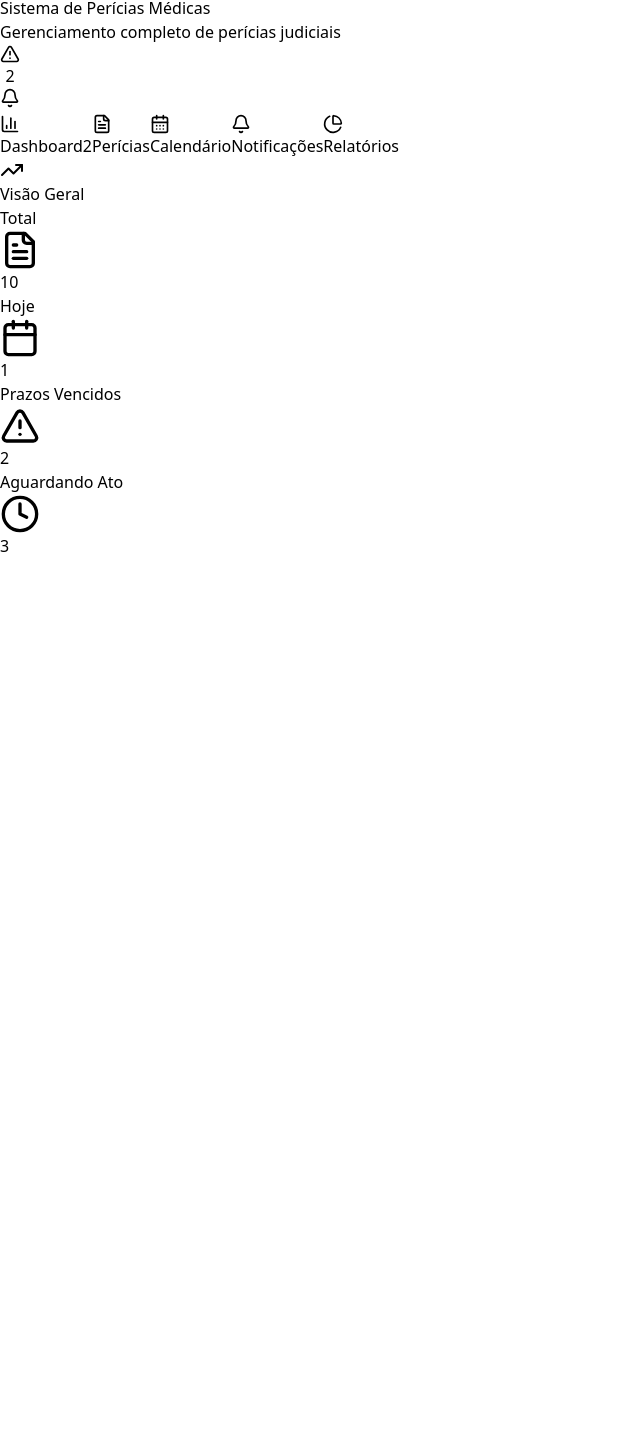
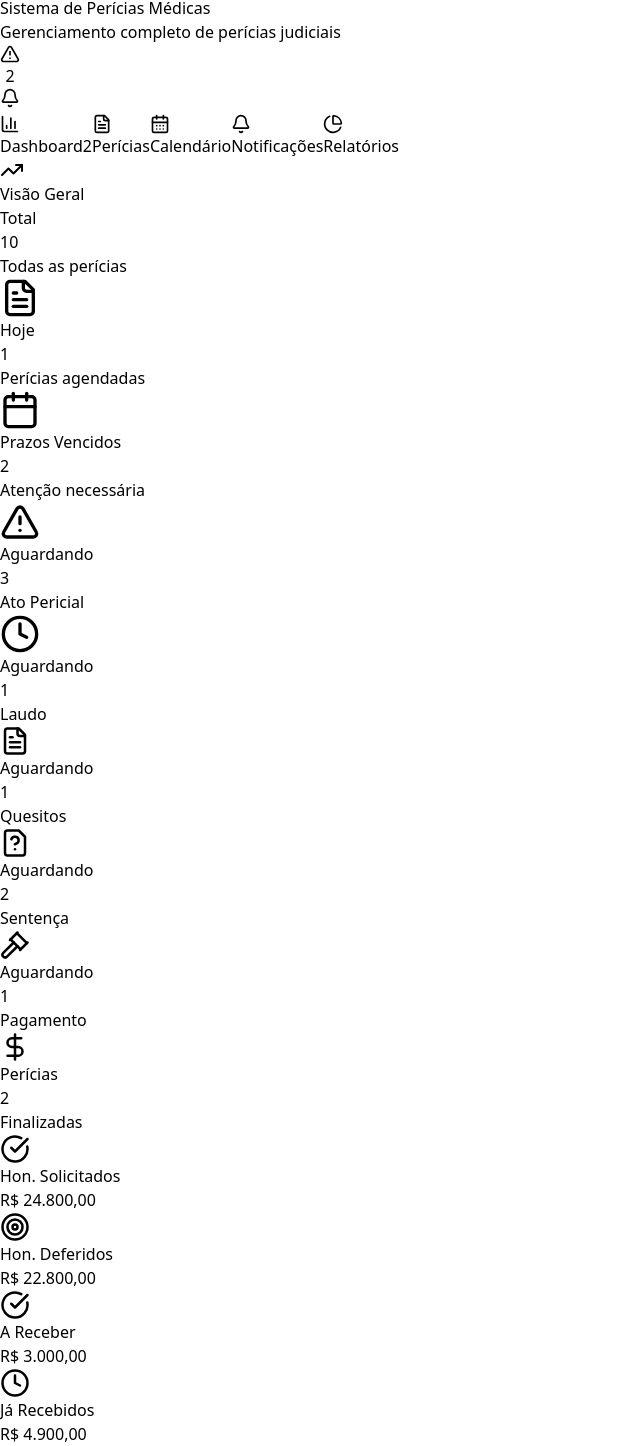
Before and after one commit to luizmasella/CM, a React (Vite) app: page / in a window 1280 px wide. Shown: the part 40-1486 px from the top of the page, without its empty margins (0-640 px from the left). Before the commit the page ends 800 px from the top, so only its background shows below. Built offline with nearby package versions, Linux system fonts and the light colour scheme.

Commit message:
Update Dashboard.tsx

```diff
--- a/src/components/Dashboard.tsx
+++ b/src/components/Dashboard.tsx
@@ -1,4 +1,5 @@
-// FILE: src/components/Dashboard.tsx
+// FILE: src/components/Dashboard.tsx (VERSÃO COMPLETA E CORRIGIDA)
+
 import React from 'react';
 import { usePericias } from '../context/PericiasContext';
 import { useUI } from '../context/UIContext';
@@ -9,21 +10,52 @@ export default function Dashboard() {
     const { setActiveTab } = useUI();
 
     const handleCardClick = (filterType: string, value: string | null) => {
-        // Futuramente, esta lógica de filtro também irá para o PericiasContext
+        // Futuramente, esta lógica de filtro pode ser movida para o PericiasContext
+        // Por exemplo: setFilter({ type: filterType, value: value });
         setActiveTab('pericias');
     };
 
+    // Verificação de segurança: não tenta renderizar se os dados ainda não foram calculados
     if (!stats) return <div className="p-6 text-center">Carregando estatísticas...</div>;
 
     return (
-        <div className="bg-white rounded-xl shadow-lg p-6">
-          <h2 className="text-2xl font-bold mb-6 flex items-center gap-2"><TrendingUp className="text-blue-600" />Visão Geral</h2>
-          <div className="grid grid-cols-1 md:grid-cols-2 lg:grid-cols-4 gap-4">
-            <div onClick={() => handleCardClick('total', null)} className="bg-gradient-to-br from-blue-500 to-blue-600 p-6 rounded-xl text-white cursor-pointer"><div className="flex justify-between items-center"><p>Total</p><FileText size={40} className="opacity-50"/></div><p className="text-3xl font-bold">{stats.total}</p></div>
-            <div onClick={() => handleCardClick('hoje', null)} className="bg-gradient-to-br from-orange-500 to-orange-600 p-6 rounded-xl text-white cursor-pointer"><div className="flex justify-between items-center"><p>Hoje</p><Calendar size={40} className="opacity-50"/></div><p className="text-3xl font-bold">{stats.hojeAgendadas}</p></div>
-            <div onClick={() => handleCardClick('prazos_vencidos', null)} className={`p-6 rounded-xl cursor-pointer ${periciasAtrasadas.length > 0 ? 'bg-red-500 text-white' : 'bg-gray-200'}`}><div className="flex justify-between items-center"><p>Prazos Vencidos</p><AlertTriangle size={40} className="opacity-50"/></div><p className="text-3xl font-bold">{stats.prazosVencidos}</p></div>
-            <div onClick={() => handleCardClick('status', 'aguarda_ato_pericial')} className="bg-blue-100 p-6 rounded-xl cursor-pointer"><div className="flex justify-between items-center"><p>Aguardando Ato</p><Clock size={40} className="opacity-50"/></div><p className="text-3xl font-bold">{stats.aguarda_ato_pericial}</p></div>
-          </div>
+        <div className="space-y-6">
+            <div className="bg-white rounded-xl shadow-lg p-6">
+              <h2 className="text-2xl font-bold mb-6 flex items-center gap-2">
+                <TrendingUp className="text-blue-600" />
+                Visão Geral
+              </h2>
+
+              <div className="grid grid-cols-1 md:grid-cols-2 lg:grid-cols-4 gap-4">
+                <div onClick={() => handleCardClick('total', null)} className="bg-gradient-to-br from-blue-500 to-blue-600 p-6 rounded-xl text-white cursor-pointer hover:shadow-xl transition-all transform hover:scale-105">
+                  <div className="flex items-center justify-between"><div><p className="text-blue-100 text-sm font-medium">Total</p><p className="text-3xl font-bold mt-2">{stats.total}</p><p className="text-xs text-blue-100 mt-1">Todas as perícias</p></div><FileText className="opacity-50" size={40} /></div>
+                </div>
+                <div onClick={() => handleCardClick('hoje', null)} className="bg-gradient-to-br from-orange-500 to-orange-600 p-6 rounded-xl text-white cursor-pointer hover:shadow-xl transition-all transform hover:scale-105">
+                  <div className="flex items-center justify-between"><div><p className="text-orange-100 text-sm font-medium">Hoje</p><p className="text-3xl font-bold mt-2">{stats.hojeAgendadas}</p><p className="text-xs text-orange-100 mt-1">Perícias agendadas</p></div><Calendar className="opacity-50" size={40} /></div>
+                </div>
+                <div onClick={() => handleCardClick('prazos_vencidos', null)} className={`p-6 rounded-xl cursor-pointer hover:shadow-xl transition-all transform hover:scale-105 ${periciasAtrasadas.length > 0 ? 'bg-gradient-to-br from-red-500 to-red-600 text-white animate-pulse' : 'bg-white border-2 border-gray-200'}`}>
+                  <div className="flex items-center justify-between"><div><p className={`text-sm font-medium ${periciasAtrasadas.length > 0 ? 'text-red-100' : 'text-gray-600'}`}>Prazos Vencidos</p><p className={`text-3xl font-bold mt-2 ${periciasAtrasadas.length > 0 ? 'text-white' : 'text-gray-800'}`}>{stats.prazosVencidos}</p><p className={`text-xs mt-1 ${periciasAtrasadas.length > 0 ? 'text-red-100' : 'text-gray-500'}`}>Atenção necessária</p></div><AlertTriangle className={periciasAtrasadas.length > 0 ? 'text-white opacity-50' : 'text-gray-400'} size={40} /></div>
+                </div>
+                <div onClick={() => handleCardClick('status', 'aguarda_ato_pericial')} className="bg-white border-2 border-blue-200 p-6 rounded-xl cursor-pointer hover:shadow-xl transition-all transform hover:scale-105">
+                  <div className="flex items-center justify-between"><div><p className="text-gray-600 text-sm font-medium">Aguardando</p><p className="text-3xl font-bold text-blue-600 mt-2">{stats.aguarda_ato_pericial}</p><p className="text-xs text-gray-500 mt-1">Ato Pericial</p></div><Clock className="text-blue-400" size={40} /></div>
+                </div>
+              </div>
+
+              <div className="grid grid-cols-1 md:grid-cols-2 lg:grid-cols-5 gap-4 mt-4">
+                <div onClick={() => handleCardClick('status', 'aguarda_laudo')} className="bg-white border-2 border-purple-200 p-4 rounded-xl cursor-pointer hover:shadow-xl transition-all transform hover:scale-105"><div className="flex items-center justify-between"><div><p className="text-gray-600 text-xs font-medium">Aguardando</p><p className="text-2xl font-bold text-purple-600">{stats.aguarda_laudo}</p><p className="text-xs text-gray-500">Laudo</p></div><FileText className="text-purple-400" size={30} /></div></div>
+                <div onClick={() => handleCardClick('status', 'aguarda_quesitos')} className="bg-white border-2 border-orange-200 p-4 rounded-xl cursor-pointer hover:shadow-xl transition-all transform hover:scale-105"><div className="flex items-center justify-between"><div><p className="text-gray-600 text-xs font-medium">Aguardando</p><p className="text-2xl font-bold text-orange-600">{stats.aguarda_quesitos}</p><p className="text-xs text-gray-500">Quesitos</p></div><FileQuestion className="text-orange-400" size={30} /></div></div>
+                <div onClick={() => handleCardClick('status', 'aguarda_sentenca')} className="bg-white border-2 border-indigo-200 p-4 rounded-xl cursor-pointer hover:shadow-xl transition-all transform hover:scale-105"><div className="flex items-center justify-between"><div><p className="text-gray-600 text-xs font-medium">Aguardando</p><p className="text-2xl font-bold text-indigo-600">{stats.aguarda_sentenca}</p><p className="text-xs text-gray-500">Sentença</p></div><Gavel className="text-indigo-400" size={30} /></div></div>
+                <div onClick={() => handleCardClick('status', 'aguarda_pagamento')} className="bg-gradient-to-br from-yellow-500 to-yellow-600 p-4 rounded-xl text-white cursor-pointer hover:shadow-xl transition-all transform hover:scale-105"><div className="flex items-center justify-between"><div><p className="text-yellow-100 text-xs font-medium">Aguardando</p><p className="text-2xl font-bold">{stats.aguarda_pagamento}</p><p className="text-xs text-yellow-100">Pagamento</p></div><DollarSign className="opacity-80" size={30} /></div></div>
+                <div onClick={() => handleCardClick('status', 'concluida')} className="bg-gradient-to-br from-green-500 to-green-600 p-4 rounded-xl text-white cursor-pointer hover:shadow-xl transition-all transform hover:scale-105"><div className="flex items-center justify-between"><div><p className="text-green-100 text-xs font-medium">Perícias</p><p className="text-2xl font-bold">{stats.concluidas}</p><p className="text-xs text-green-100">Finalizadas</p></div><CheckCircle className="opacity-80" size={30} /></div></div>
+              </div>
+
+              <div className="grid grid-cols-1 md:grid-cols-4 gap-4 mt-4">
+                <div className="bg-gradient-to-br from-green-50 to-green-100 p-4 rounded-xl border border-green-200"><div className="flex items-center justify-between"><div><p className="text-green-700 text-sm font-medium">Hon. Solicitados</p><p className="text-xl font-bold text-green-800 mt-1">R$ {stats.totalHonorariosSolicitados.toLocaleString('pt-BR', { minimumFractionDigits: 2 })}</p></div><Target className="text-green-500" size={30} /></div></div>
+                <div className="bg-gradient-to-br from-blue-50 to-blue-100 p-4 rounded-xl border border-blue-200"><div className="flex items-center justify-between"><div><p className="text-blue-700 text-sm font-medium">Hon. Deferidos</p><p className="text-xl font-bold text-blue-800 mt-1">R$ {stats.totalHonorariosDeferidos.toLocaleString('pt-BR', { minimumFractionDigits: 2 })}</p></div><CheckCircle className="text-blue-500" size={30} /></div></div>
+                <div className="bg-gradient-to-br from-yellow-50 to-yellow-100 p-4 rounded-xl border border-yellow-200"><div className="flex items-center justify-between"><div><p className="text-yellow-700 text-sm font-medium">A Receber</p><p className="text-xl font-bold text-yellow-800 mt-1">R$ {stats.honorariosAReceber.toLocaleString('pt-BR', { minimumFractionDigits: 2 })}</p></div><Clock className="text-yellow-500" size={30} /></div></div>
+                <div className="bg-gradient-to-br from-purple-50 to-purple-100 p-4 rounded-xl border border-purple-200"><div className="flex items-center justify-between"><div><p className="text-purple-700 text-sm font-medium">Já Recebidos</p><p className="text-xl font-bold text-purple-800 mt-1">R$ {stats.totalHonorariosPagos.toLocaleString('pt-BR', { minimumFractionDigits: 2 })}</p></div><DollarSign className="text-purple-500" size={30} /></div></div>
+              </div>
+            </div>
         </div>
     );
 }
```
